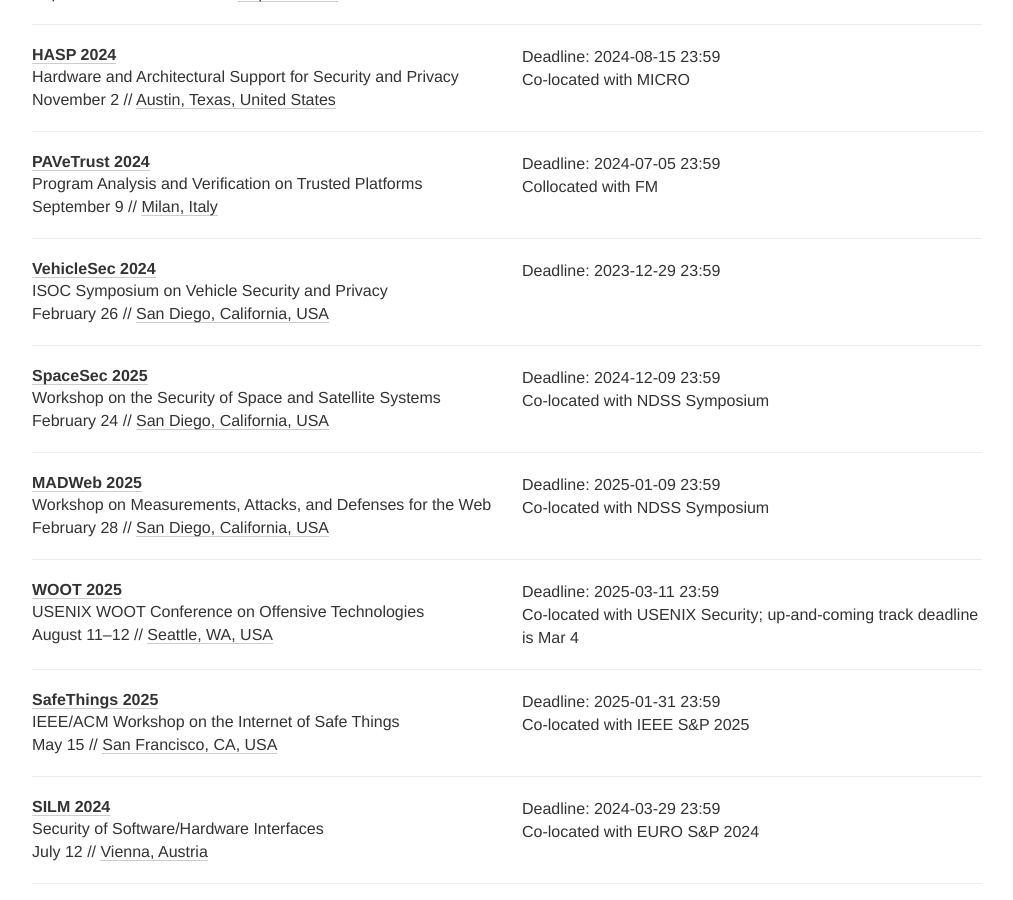
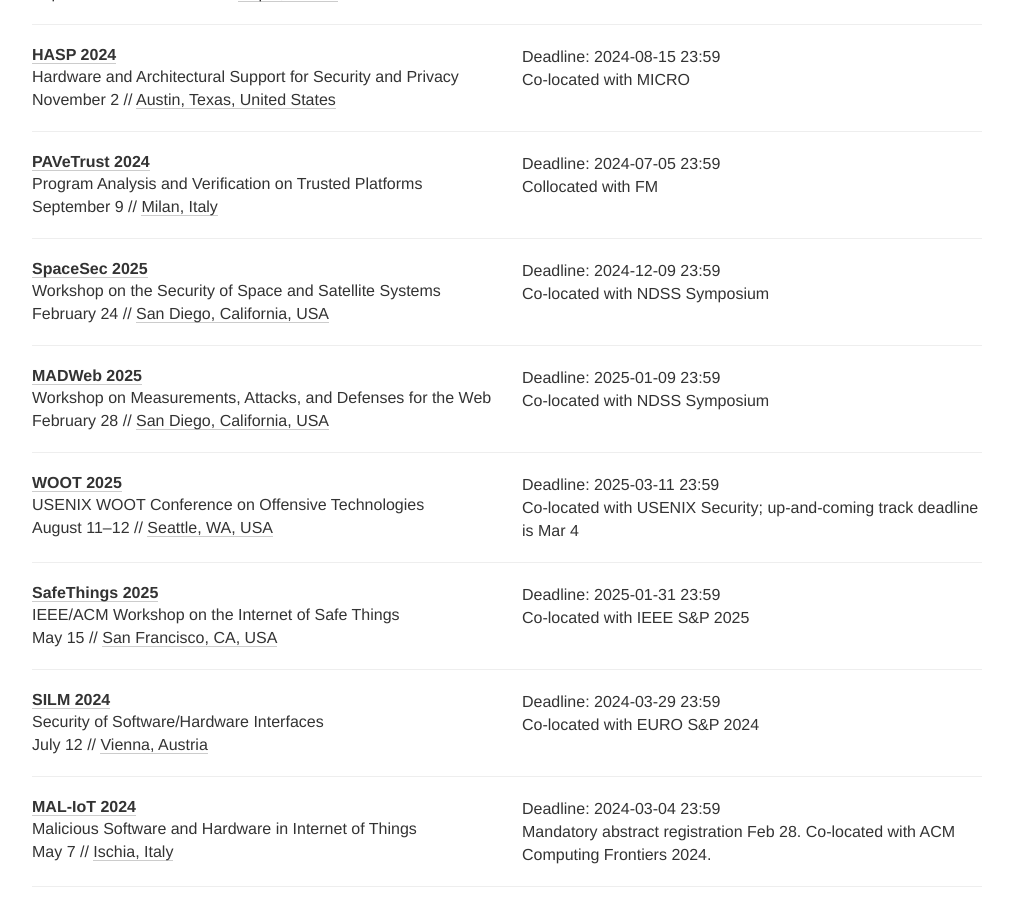
Before and after one commit to sec-deadlines/sec-deadlines.github.io, a Jekyll site: the page built from index.html, in a window 1280 px wide and 900 px high, scrolled down 12723 px. Shown: the whole window, without its empty margins (133-1146 px from the left). Built offline with Jekyll 4.4.1, drawn with Linux system fonts in a browser that asks for light colours; nearby versions of some CDN libraries; comment, search, counter and statistics services are not loaded; some of the changed text lies outside the part shown.

Commit message:
Remove double entry for VehicleSec

```diff
--- a/_data/conferences.yml
+++ b/_data/conferences.yml
@@ -855,15 +855,6 @@
   place: Milan, Italy
   tags: [SEC, PRIV, SHOP]
 
-- name: VehicleSec
-  description: ISOC Symposium on Vehicle Security and Privacy
-  year: 2024
-  link: https://www.ndss-symposium.org/ndss2024/submissions/cfp-vehiclesec/
-  deadline: ["2023-12-29 23:59"]
-  date: February 26
-  place: San Diego, California, USA
-  tags: [SEC, PRIV, SHOP]
-
 - name: SpaceSec
   description: Workshop on the Security of Space and Satellite Systems
   year: 2025
@@ -1170,14 +1161,14 @@
   tags: [SEC, PRIV, SHOP]
 
 - name: VehicleSec
-  description: USENIX Vehicle Security and Privacy
+  description: Symposium on Vehicle Security and Privacy
   year: 2025
   link: https://www.usenix.org/conference/vehiclesec25/call-for-papers
   deadline: ["2025-02-27 23:59"]
   comment: Co-located with USENIX Security 2025
   date: August 11-12
   place: Seattle, WA, USA
-  tags: [SEC, PRIV, SHOP]
+  tags: [SEC, PRIV, CONF]
 
 - name: WEIS
   description: Workshop on the Economics of Information Security
```
